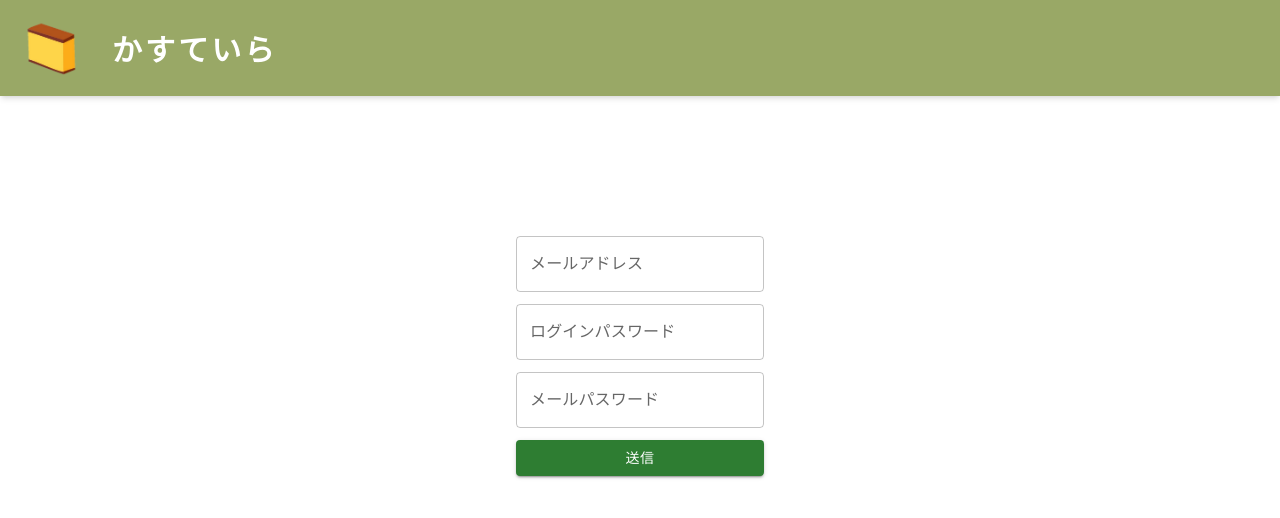
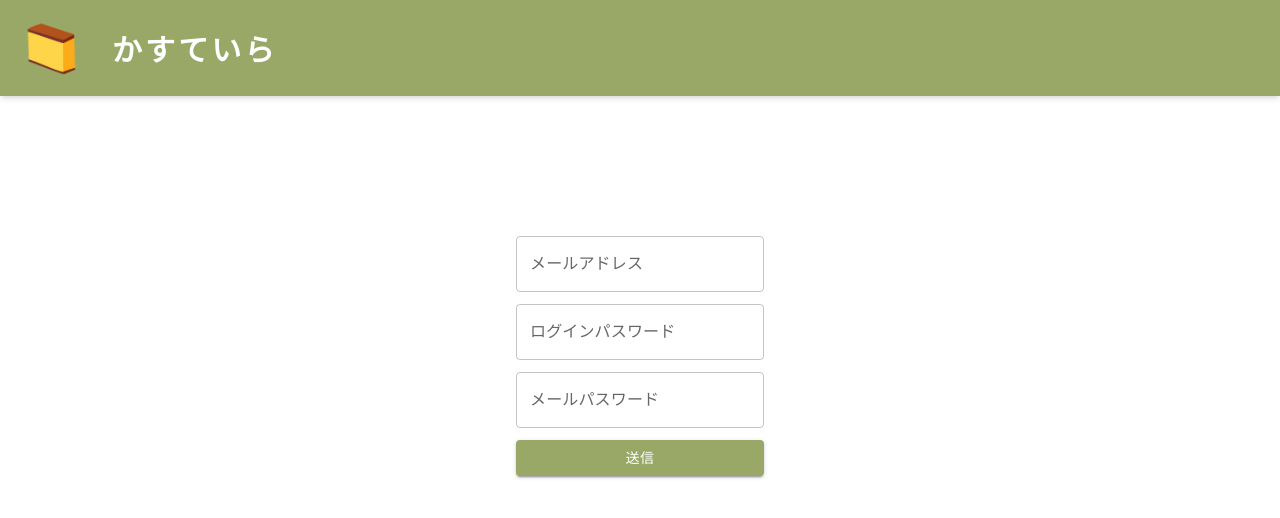
Before and after one commit to prapro-ou/castella-frontend, a Next.js app: page /register in a window 1280 px wide. Shown: the top 518 px of the page. Built offline with nearby package versions, Linux system fonts and the light colour scheme; a web font is replaced by a local one.

Commit message:
[fix] ボタンの色も変更

```diff
--- a/app/register/page.js
+++ b/app/register/page.js
@@ -17,9 +17,11 @@ export default function Register() {
     palette: {
       castella: {
         main: "#99A866", //tailwindのprimaryと同じ
+        contrastText: "#ffffff",
       },
     },
   });
+
   return (
     <main>
       <ThemeProvider theme={theme}>
@@ -55,7 +57,7 @@ export default function Register() {
             <Button
               variant="contained"
               className="bg-primary"
-              color="success"
+              color="castella"
               onClick={async () => {
                 const isSuccessToRegister = await PostRegisterRequest(
                   email,
--- /dev/null
+++ b/features/components/Header.js
@@ -0,0 +1,13 @@
+import Image from "next/image";
+import icon from "@/public/icon/castella/icon.png";
+
+export default function Header() {
+  return (
+    <header className="flex h-24 items-center bg-primary shadow-md">
+      <Image className="mx-6" src={icon} width={56} height={56} alt="icon" />
+      <div className="indent-2 font-zenkaku text-3xl font-bold tracking-widest text-white">
+        かすていら
+      </div>
+    </header>
+  );
+}
```
